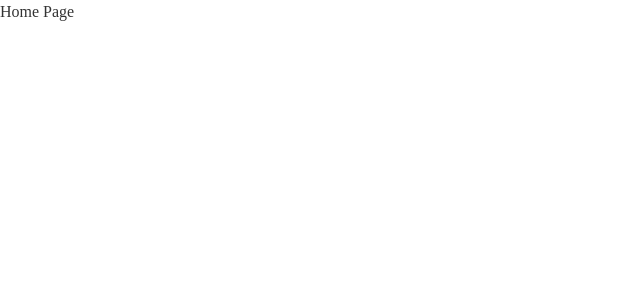
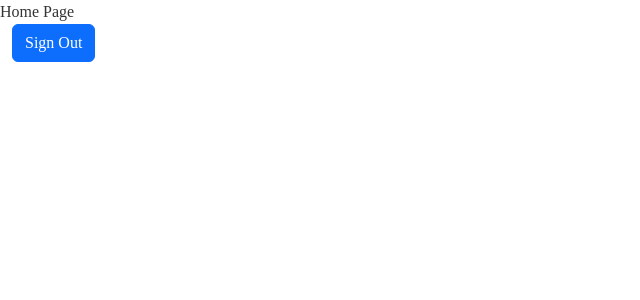
Before and after one commit to Chinmoy-M/Week2assignment, a React (Create React App) app: page /home in a window 1280 px wide. Shown: the top 300 px of the page, without its empty margins (0-640 px from the left). Built offline with nearby package versions, Linux system fonts and the light colour scheme.

Commit message:
Sign up component updated

```diff
--- a/src/components/home.js
+++ b/src/components/home.js
@@ -1,8 +1,16 @@
+import { Link } from "react-router-dom";
+
 const Home = () => {
   return (
     <div>
       Home Page
+      <div className="container-fluid">
+        <Link to="/"><button className="btn btn-primary">Sign Out </button></Link>
+        </div>
+
     </div>
+
+
    );
 }
 
```
